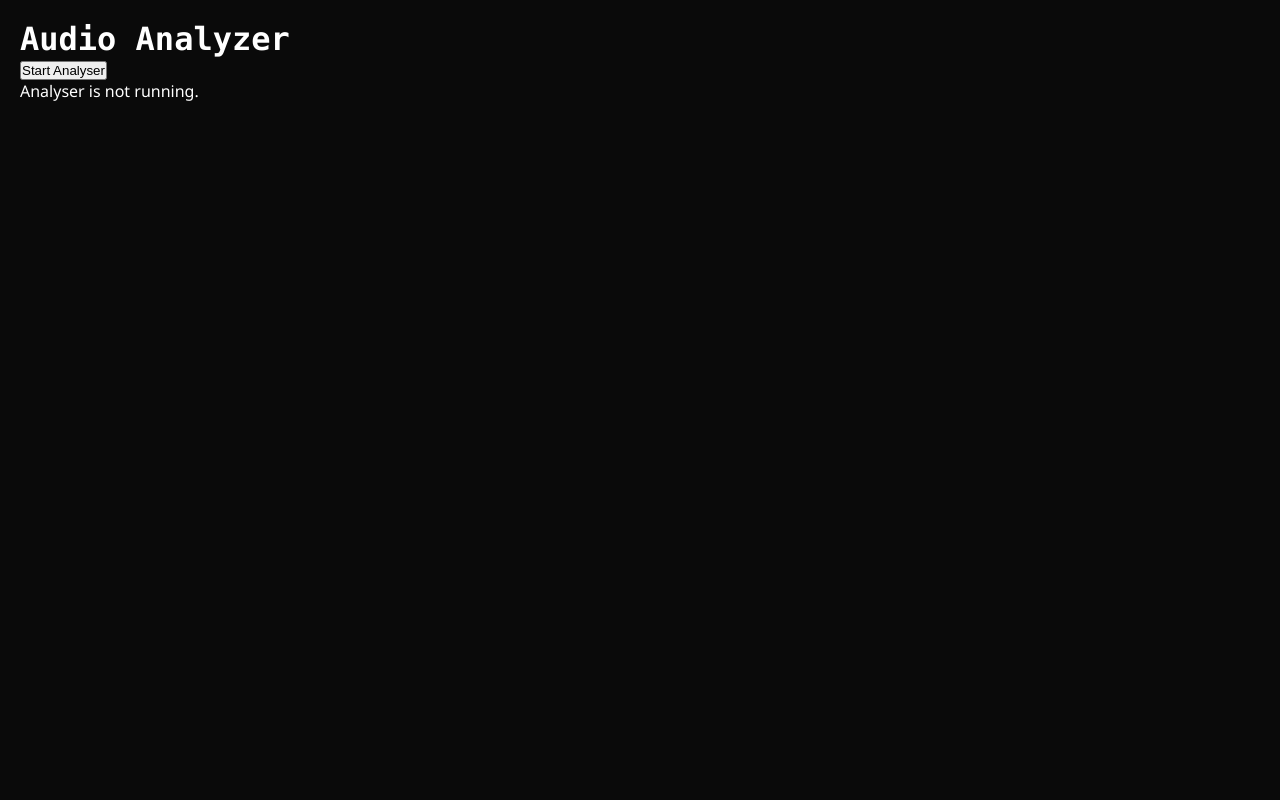
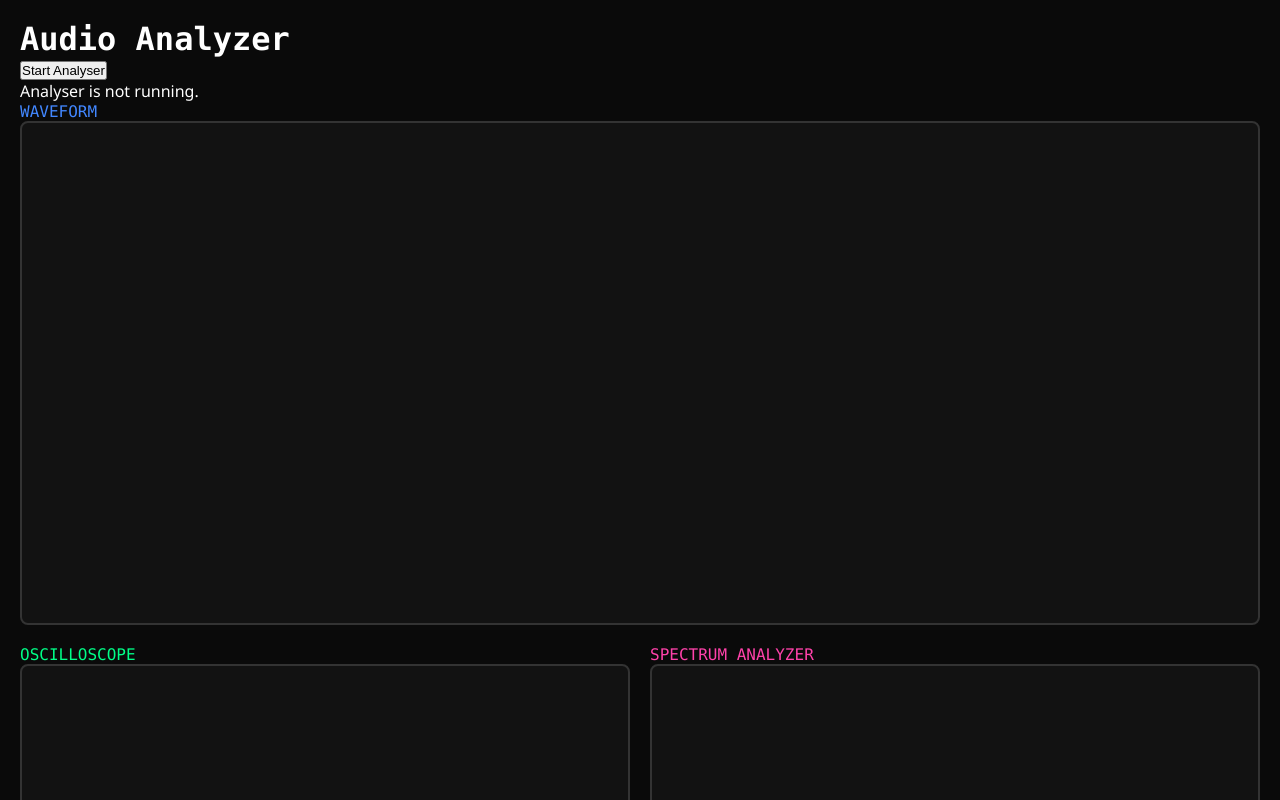
Before and after one commit to pjpiedmont/audio-dashboard, a React (Vite) app: page / in a window 1280 px wide. Shown: the top 800 px of the page. Built offline with nearby package versions, Linux system fonts and the light colour scheme.

Commit message:
Show panels even when audio engine is off so user knows what info will be displayed

```diff
--- a/src/App.tsx
+++ b/src/App.tsx
@@ -25,7 +25,7 @@ function App() {
 			{analyser && <p>Analyser is running with FFT size: {analyser.fftSize}</p>}
 			{!analyser && <p>Analyser is not running.</p>}
 
-			{analyser && <div className="dashboard">
+			<div className="dashboard">
 				<div className="width-full">
 					<Panel label="Waveform" color="--color-waveform">
 						<Waveform
@@ -47,7 +47,7 @@ function App() {
 						<SpectrumAnalyzer analyser={analyser} />
 					</Panel>
 				</div>
-			</div>}
+			</div>
 		</div>
 		// </div>
 	)
--- a/src/components/Oscilloscope.tsx
+++ b/src/components/Oscilloscope.tsx
@@ -1,7 +1,7 @@
 import { useState, useEffect, useRef } from "react";
 
 interface Props {
-	analyser: AnalyserNode;
+	analyser: AnalyserNode | null;
 }
 
 export function Oscilloscope({ analyser }: Props) {
--- a/src/components/SpectrumAnalyzer.tsx
+++ b/src/components/SpectrumAnalyzer.tsx
@@ -1,7 +1,7 @@
 import { useState, useEffect, useRef } from "react";
 
 interface Props {
-	analyser: AnalyserNode;
+	analyser: AnalyserNode | null;
 }
 
 export function SpectrumAnalyzer({ analyser }: Props) {
--- a/src/components/Waveform.tsx
+++ b/src/components/Waveform.tsx
@@ -1,7 +1,7 @@
 import { useState, useEffect, useRef } from "react";
 
 interface Props {
-	analyser: AnalyserNode;
+	analyser: AnalyserNode | null;
 	circularBuffer: React.RefObject<Float32Array | null>;
 	writeHead: React.RefObject<number>;
 }
```
